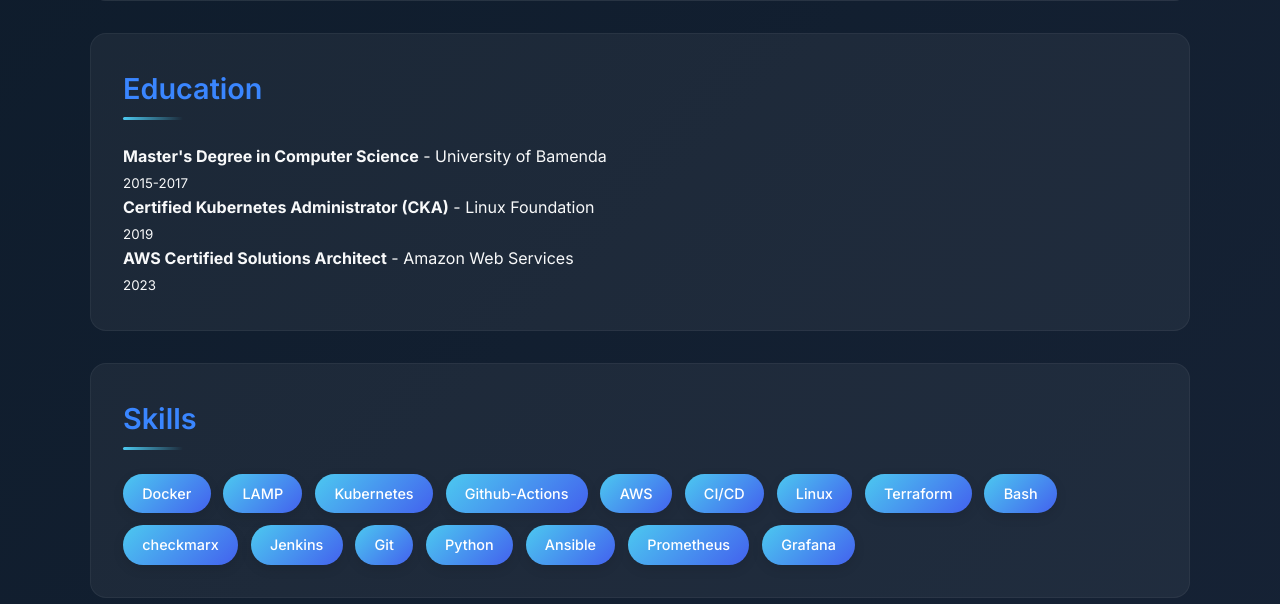
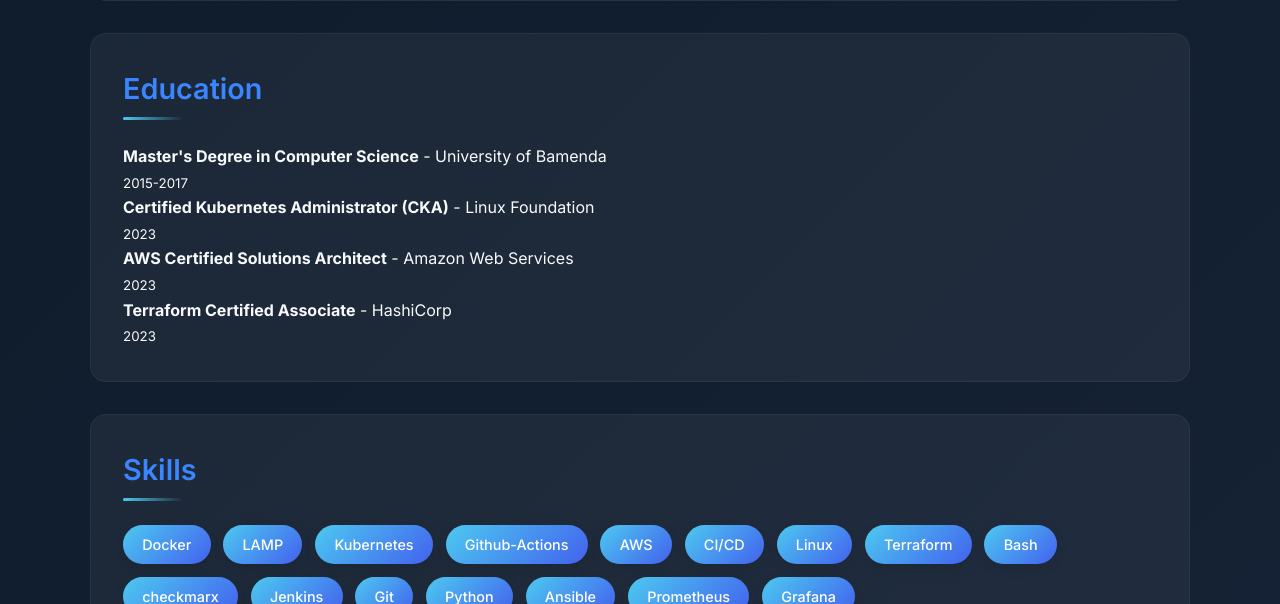
Before and after one commit to Juliox007/My-RESUME, a Flask app: page / in a window 1280 px wide. Shown: the part 578-1182 px from the top of the page. Run offline with Flask 3, Linux system fonts and the light colour scheme.

Commit message:
add terraform certification

```diff
--- a/templates/index.html
+++ b/templates/index.html
@@ -290,10 +290,14 @@
             </div>
             <div class="education-item">
                 <strong>Certified Kubernetes Administrator (CKA)</strong> - Linux Foundation<br>
-                <small>2019</small>
+                <small>2023</small>
             </div>
             <div class="education-item">
                 <strong>AWS Certified Solutions Architect</strong> - Amazon Web Services<br>
+                <small>2023</small>
+            </div>
+            <div class="education-item">
+                <strong>Terraform Certified Associate</strong> - HashiCorp<br>
                 <small>2023</small>
             </div>
         </section>
```
